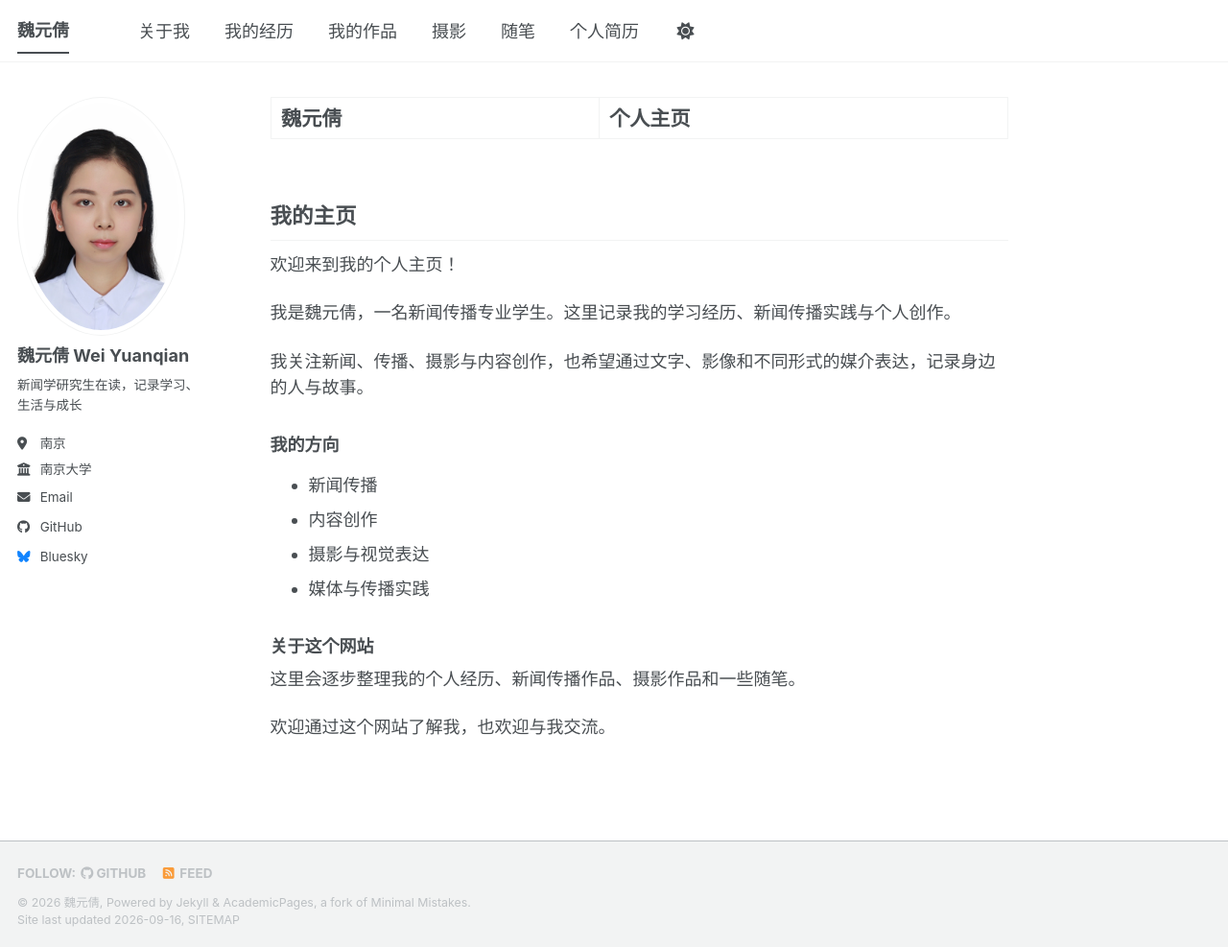
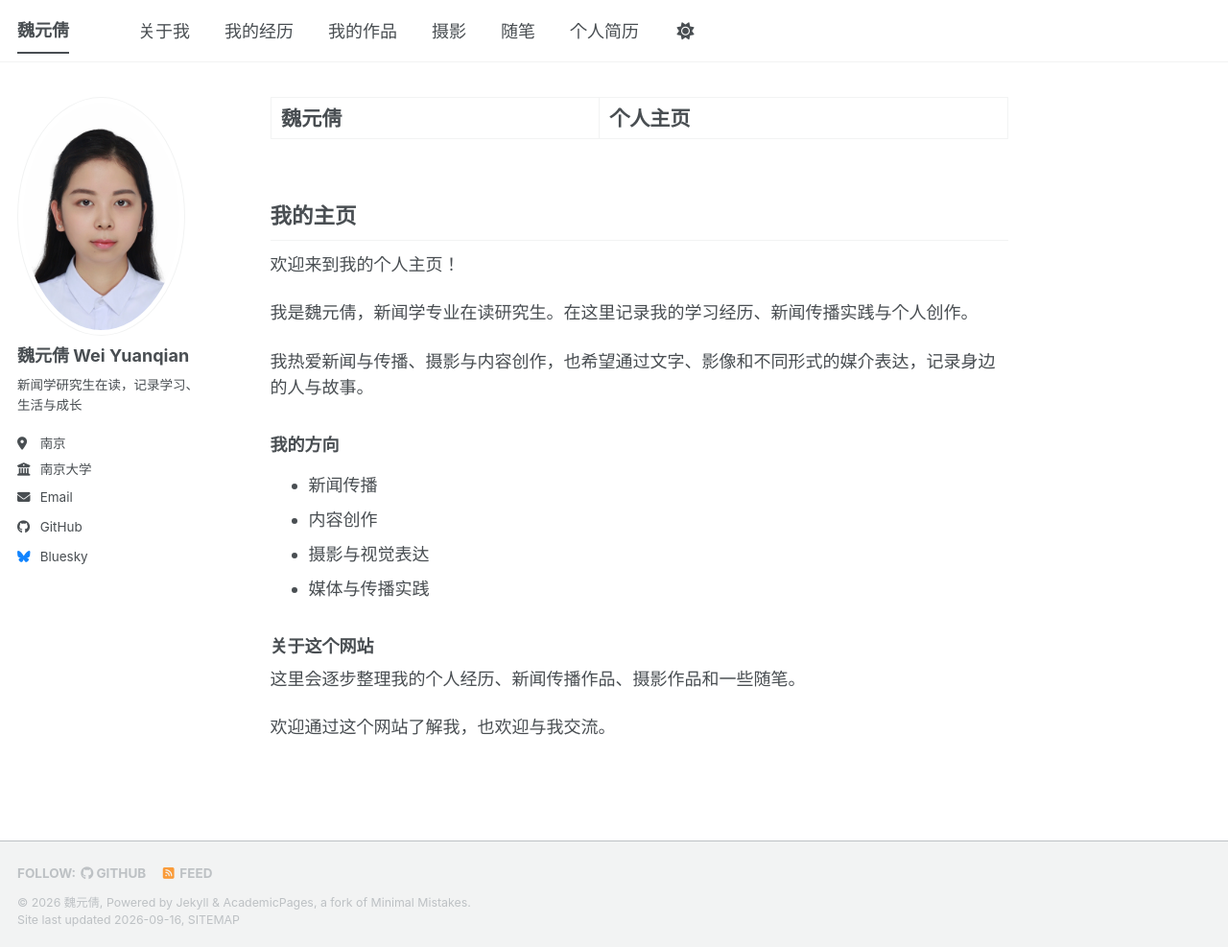
Before and after one commit to weiyuanqian/weiyuanqian.github.io, a Jekyll site: the page built from _pages/about.md, in a window 1280 px wide and 987 px high. Shown: the whole window at 96% size. Built offline with Jekyll 4.4.1, drawn with Linux system fonts in a browser that asks for light colours; a style sheet for code colours, icons or effects is not loaded.

Commit message:
Update about.md

```diff
--- a/_pages/about.md
+++ b/_pages/about.md
@@ -12,9 +12,9 @@ redirect_from:
 ## 我的主页
 欢迎来到我的个人主页！
 
-我是魏元倩，一名新闻传播专业学生。这里记录我的学习经历、新闻传播实践与个人创作。
+我是魏元倩，新闻学专业在读研究生。在这里记录我的学习经历、新闻传播实践与个人创作。
 
-我关注新闻、传播、摄影与内容创作，也希望通过文字、影像和不同形式的媒介表达，记录身边的人与故事。
+我热爱新闻与传播、摄影与内容创作，也希望通过文字、影像和不同形式的媒介表达，记录身边的人与故事。
 
 ### 我的方向
 
```
